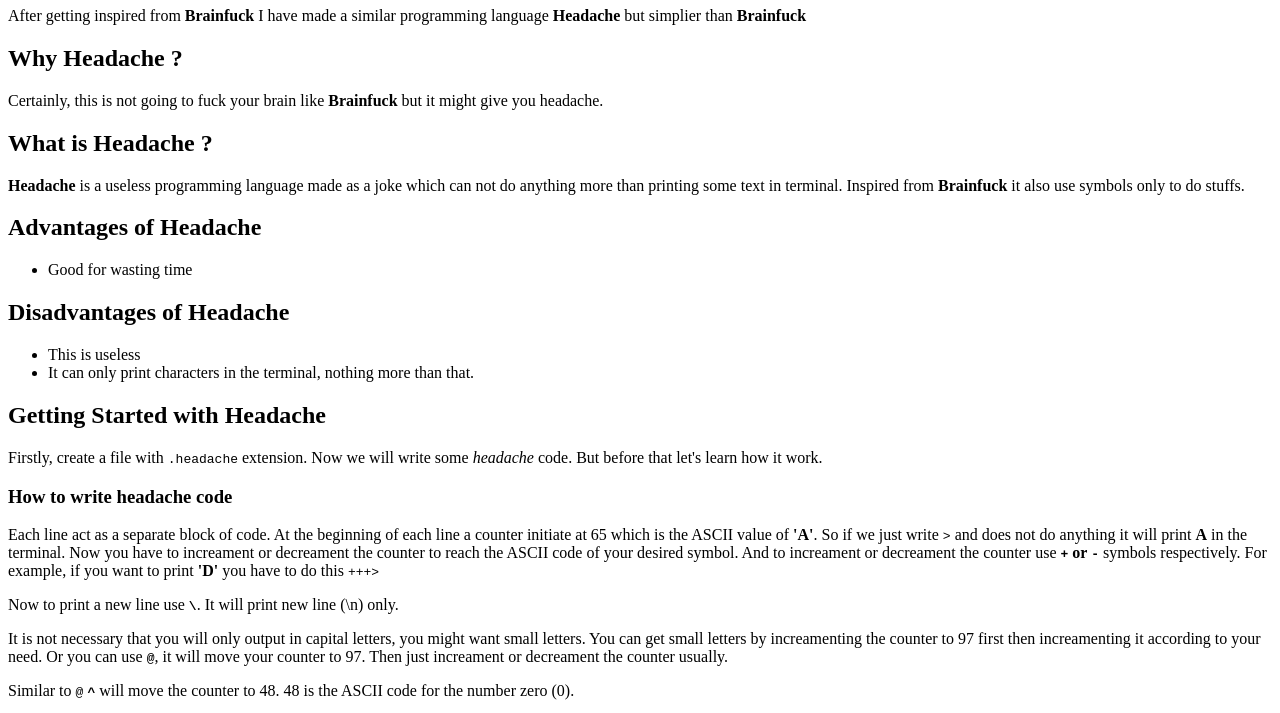
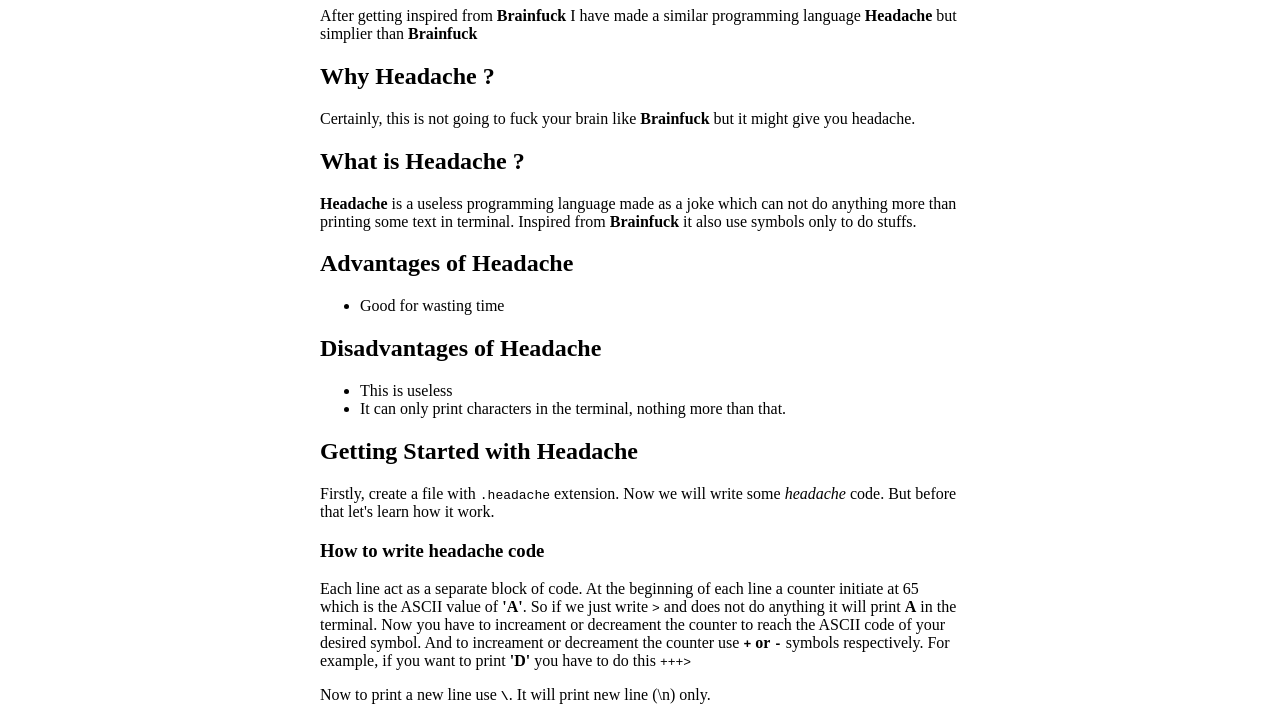
Before and after one commit to dshaw0004/headache, a plain HTML site: page index.html in a window 1280 px wide. Shown: the part 73-786 px from the top of the page. Drawn offline with Linux system fonts and the light colour scheme.

Commit message:
some styling added to index.html

```diff
--- a/index.html
+++ b/index.html
@@ -4,6 +4,12 @@
     <meta charset="UTF-8">
     <meta name="viewport" content="width=device-width, initial-scale=1.0">
     <title>Headache Programming Language</title>
+    <style>
+    body {
+        width: 80ch;
+        margin: auto;
+    }
+    </style>
 </head>
 <body>
     <h1>Headache programming</h1>
```
